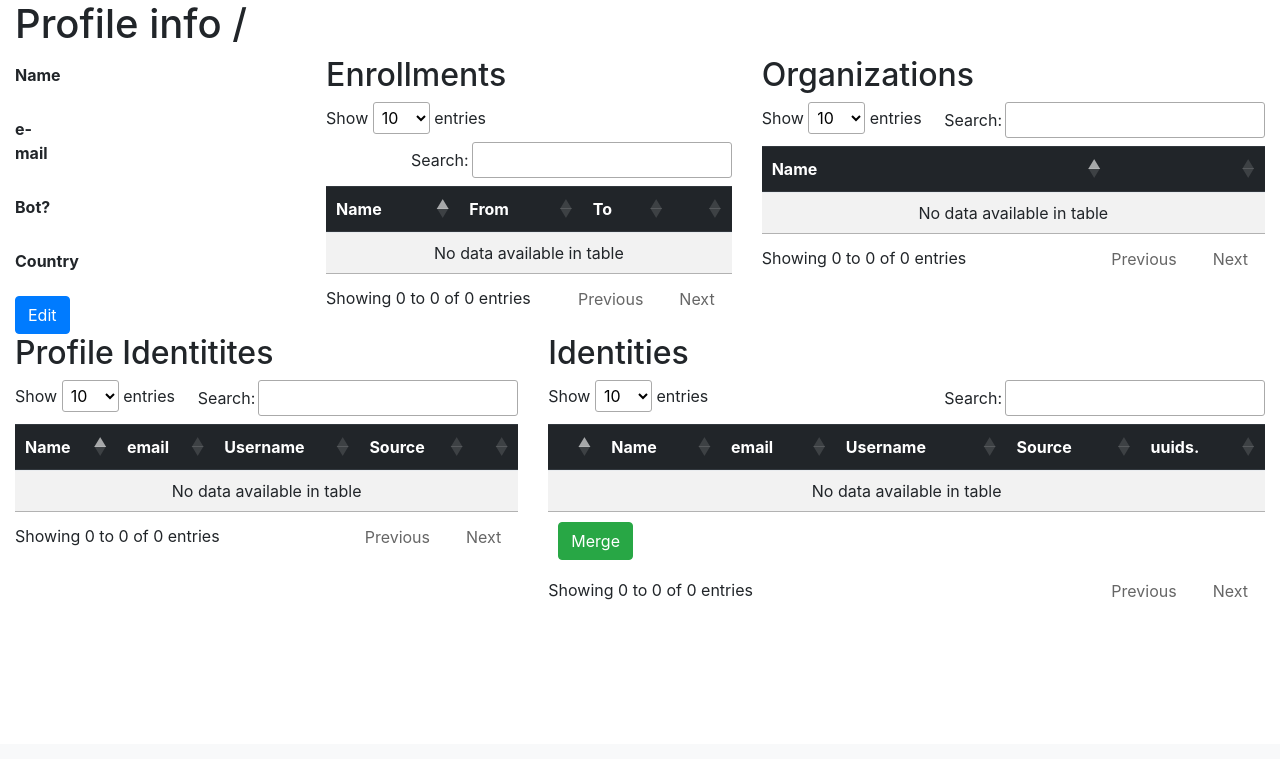
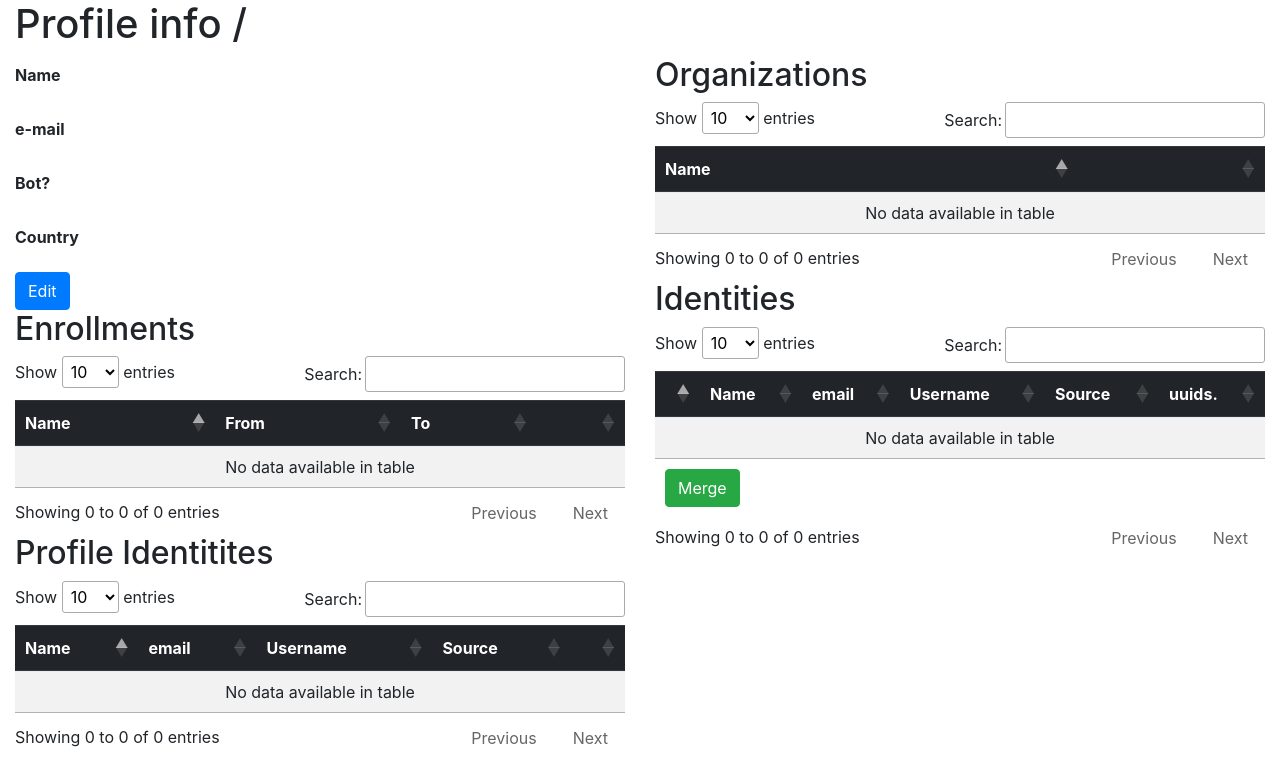
Before and after one commit to chaoss/grimoirelab-hatstall, a Flask app: template templates/profile.html in a window 1280 px wide. Shown: the part 56-815 px from the top of the page. Before the commit the page ends 656 px from the top, so only its background shows below. Run offline with Flask 2, Linux system fonts and the light colour scheme; the template is opened without the code that fills it, so the values that code supplies are empty; some libraries are stand-ins or nearby versions.

Commit message:
Improved profile page look and feel

```diff
--- a/templates/profile.html
+++ b/templates/profile.html
@@ -24,9 +24,9 @@
 {% block body %}
 <h1>Profile info / <small>{{profile.profile.uuid}}</small></h1>
 <div class="row">
-    <div class="col-md-7">
+    <div class="col-md-6">
         <div class="row">
-            <div class="col-md-5">
+            <div class="col-lg-12">
                 <form id="profileData" action="" method="POST">
                     <div class="form-group row">
                         <label for="profileName" class="col-sm-2 col-form-label"><b>Name</b></label>
@@ -48,7 +48,9 @@
                     <button type="submit" class="btn btn-success" id="submitProfileData" hidden>Submit</button>
                 </form>
             </div>
-            <div class="col-md-7">
+        </div>
+        <div class="row">
+            <div class="col-lg-12">
                 <h2>Enrollments</h2>
                 <table class="table table-striped" id="profileEnrollments">
                     <thead class="thead-dark">
@@ -72,30 +74,8 @@
                 </table>
             </div>
         </div>
-
-    </div>
-    <div class="col-md-5">
-        <h2>Organizations</h2>
-        <table class="table table-striped" id="orgsTable">
-            <thead class="thead-dark">
-                <tr>
-                    <th>Name</th>
-                    <th></th>
-                </tr>
-            </thead>
-            <tbody>
-                {% for org in orgs %}
-                <tr>
-                    <td>{{org.name}}</td>
-                    <td><a href="/profiles/{{profile.profile.uuid}}/enroll_in/{{org.name}}">enroll</a></td>
-                </tr>
-                {% endfor %}
-            </tbody>
-        </table>
-    </div>
-</div>
         <div class="row">
-    <div class="col-md-5">
+            <div class="col-lg-12">
                 <h2>Profile Identitites</h2>
                 <table class="table table-striped" id="profileIdsTable">
                     <thead class="thead-dark">
@@ -120,7 +100,32 @@
                     </tbody>
                 </table>
             </div>
-    <div class="col-md-7">
+        </div>
+    </div>
+    <div class="col-md-6">
+        <div class="row">
+            <div class="col-lg-12">
+                <h2>Organizations</h2>
+                <table class="table table-striped" id="orgsTable">
+                    <thead class="thead-dark">
+                        <tr>
+                            <th>Name</th>
+                            <th></th>
+                        </tr>
+                    </thead>
+                    <tbody>
+                        {% for org in orgs %}
+                        <tr>
+                            <td>{{org.name}}</td>
+                            <td><a href="/profiles/{{profile.profile.uuid}}/enroll_in/{{org.name}}">enroll</a></td>
+                        </tr>
+                        {% endfor %}
+                    </tbody>
+                </table>
+            </div>
+        </div>
+        <div class="row">
+            <div class="col-lg-12">
                 <h2>Identities</h2>
                 <form action="./{{profile.profile.uuid}}/merge" method="POST">
                     <table class="table table-striped" id="identitiesTable">
@@ -155,4 +160,6 @@
                 </form>
             </div>
         </div>
+    </div>
+</div>
 {% endblock %}
```
Lines whose indentation alone changed are shown as unchanged.
